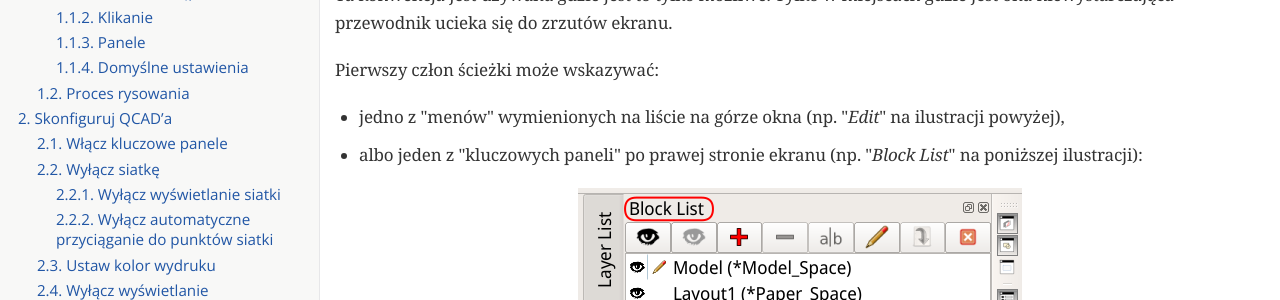
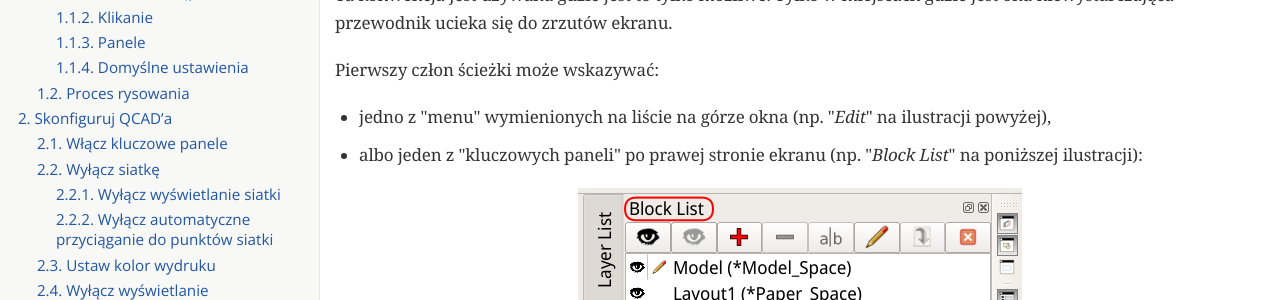
Before and after one commit to ziemsky/bib-site, a Jekyll site: the page docs/qcad/index.html, which Jekyll copies as it is, in a window 1280 px wide and 900 px high, scrolled down 1294 px. Shown: the part 155-455 px from the top of the window. Built offline with Jekyll 4.4.1, drawn with Linux system fonts in a browser that asks for light colours; some web fonts are replaced; some of the changed text lies outside the part shown.

Commit message:
QCAD - typo fix

```diff
--- a/docs/qcad/index.adoc
+++ b/docs/qcad/index.adoc
@@ -30,7 +30,7 @@ Ta konwencja jest używana gdzie jest to tylko możliwe. Tylko w miejscach gdzie
 
 Pierwszy człon ścieżki może wskazywać:
 
-* jedno z "menów" wymienionych na liście na górze okna (np. "_Edit_" na ilustracji powyżej),
+* jedno z "menu" wymienionych na liście na górze okna (np. "_Edit_" na ilustracji powyżej),
 * albo jeden z "kluczowych paneli" po prawej stronie ekranu (np. "_Block List_" na poniższej ilustracji):
 
 image::img/key_panels_all_overlapping.png[align=center]
--- a/docs/qcad/index.html
+++ b/docs/qcad/index.html
@@ -575,7 +575,7 @@ body.book #toc,body.book #preamble,body.book h1.sect0,body.book .sect1>h2{page-b
 <div class="ulist">
 <ul>
 <li>
-<p>jedno z "menów" wymienionych na liście na górze okna (np. "<em>Edit</em>" na ilustracji powyżej),</p>
+<p>jedno z "menu" wymienionych na liście na górze okna (np. "<em>Edit</em>" na ilustracji powyżej),</p>
 </li>
 <li>
 <p>albo jeden z "kluczowych paneli" po prawej stronie ekranu (np. "<em>Block List</em>" na poniższej ilustracji):</p>
```
Also changed, not shown: other parts of docs/qcad/index.html (+1 -1 lines).
